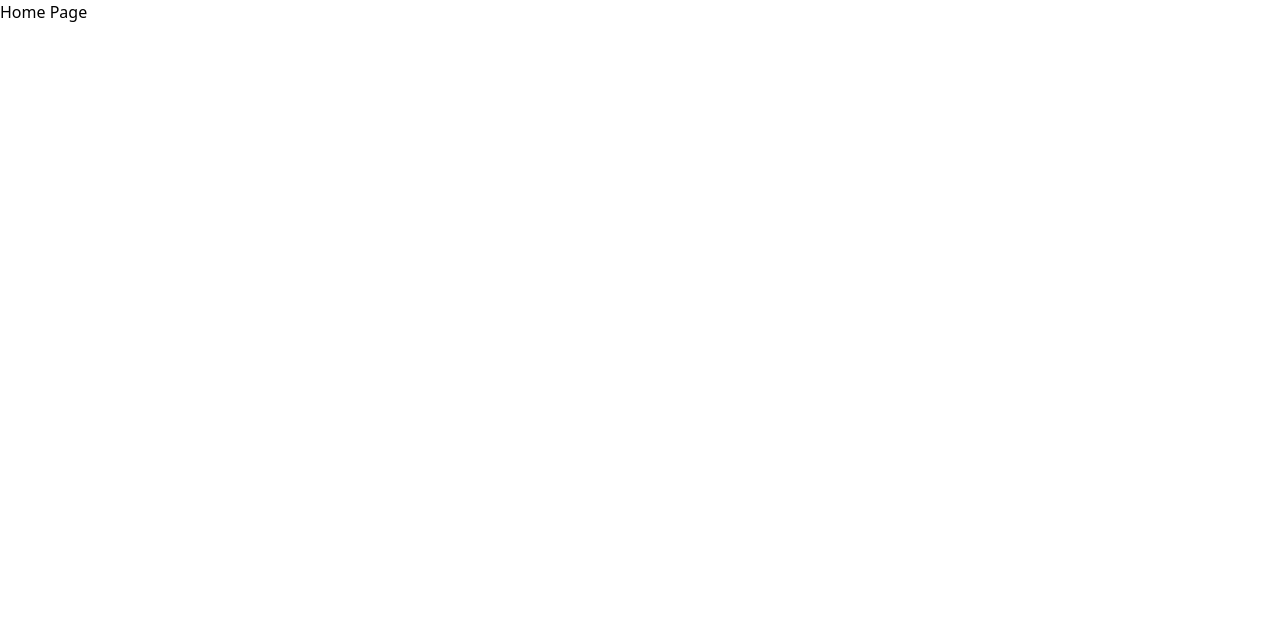
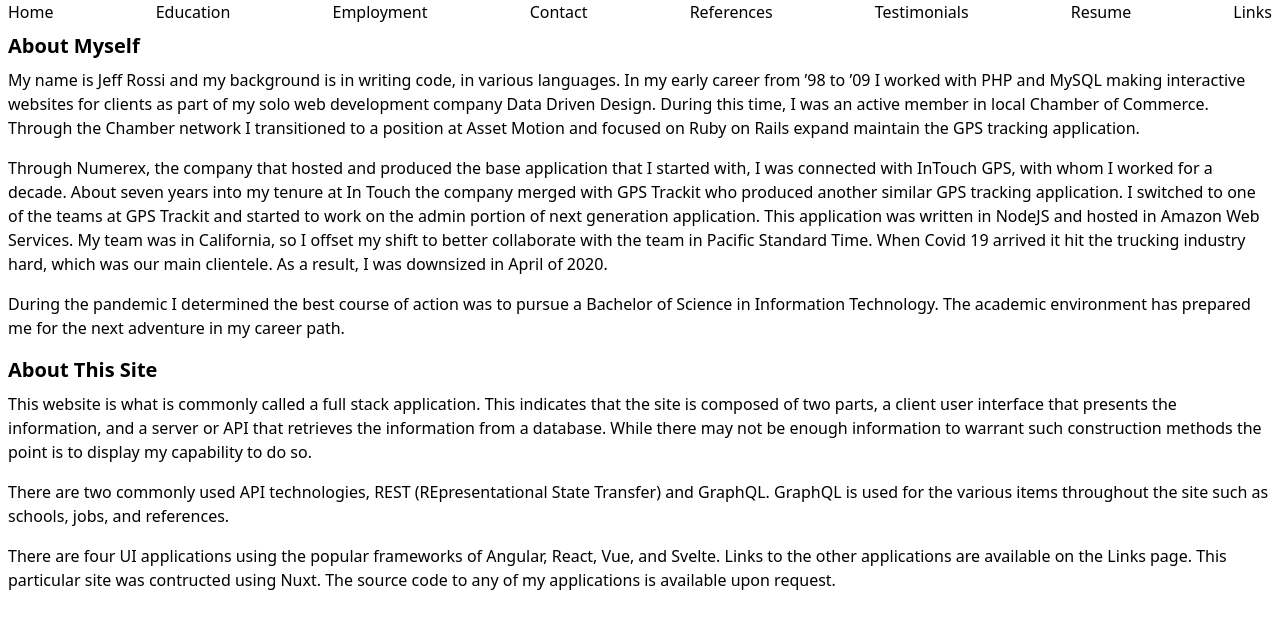
Before and after one commit to rossi-jeff/resume-nuxt, a Nuxt app: page / in a window 1280 px wide. Shown: the top 628 px of the page. Built offline with nearby package versions, Linux system fonts and the light colour scheme.

Commit message:
nav and layout

```diff
--- a/app.vue
+++ b/app.vue
@@ -1,5 +1,5 @@
 <template>
-	<div>
+	<NuxtLayout>
 		<NuxtPage />
-	</div>
+	</NuxtLayout>
 </template>
--- /dev/null
+++ b/components/nav-links.vue
@@ -0,0 +1,22 @@
+<template>
+    <NuxtLink v-for="(link, index) of links" :key="index" :to="link.to">
+        {{ link.text }}
+    </NuxtLink>
+</template>
+
+<script lang="ts" setup>
+type LinkType = {
+    to: string
+    text: string
+}
+const links: LinkType[] = [
+    { to: '/', text: 'Home' },
+    { to: '/education', text: 'Education' },
+    { to: '/employment', text: 'Employment' },
+    { to: '/contact', text: 'Contact' },
+    { to: '/references', text: 'References' },
+    { to: '/testimonials', text: 'Testimonials' },
+    { to: '/resume', text: 'Resume' },
+    { to: '/links', text: 'Links' }
+]
+</script>
--- /dev/null
+++ b/layouts/default.vue
@@ -0,0 +1,8 @@
+<template>
+    <main id="main">
+        <div class="flex flex-wrap justify-between mx-2">
+            <nav-links />
+        </div>
+        <slot />
+    </main>
+</template>
--- /dev/null
+++ b/pages/contact/index.vue
@@ -0,0 +1,3 @@
+<template>
+    <div id="contact-page">Contact</div>
+</template>
--- a/pages/index.vue
+++ b/pages/index.vue
@@ -1,3 +1,52 @@
 <template>
-	<div id="home-contant">Home Page</div>
+	<div id="home-page" class="p-2">
+		<h2 class="text-xl text-three font-bold mb-2">About Myself</h2>
+
+		<div class="mb-4">
+			My name is Jeff Rossi and my background is in writing code, in various languages. In my early
+			career from ’98 to ’09 I worked with PHP and MySQL making interactive websites for clients as
+			part of my solo web development company Data Driven Design. During this time, I was an active
+			member in local Chamber of Commerce. Through the Chamber network I transitioned to a position at
+			Asset Motion and focused on Ruby on Rails expand maintain the GPS tracking application.
+		</div>
+
+		<div class="mb-4">
+			Through Numerex, the company that hosted and produced the base application that I started with,
+			I was connected with InTouch GPS, with whom I worked for a decade. About seven years into my
+			tenure at In Touch the company merged with GPS Trackit who produced another similar GPS tracking
+			application. I switched to one of the teams at GPS Trackit and started to work on the admin
+			portion of next generation application. This application was written in NodeJS and hosted in
+			Amazon Web Services. My team was in California, so I offset my shift to better collaborate with
+			the team in Pacific Standard Time. When Covid 19 arrived it hit the trucking industry hard,
+			which was our main clientele. As a result, I was downsized in April of 2020.
+		</div>
+
+		<div class="mb-4">
+			During the pandemic I determined the best course of action was to pursue a Bachelor of Science
+			in Information Technology. The academic environment has prepared me for the next adventure in my
+			career path.
+		</div>
+
+		<h2 class="text-xl text-three font-bold mb-2">About This Site</h2>
+
+		<div class="mb-4">
+			This website is what is commonly called a full stack application. This indicates that the site
+			is composed of two parts, a client user interface that presents the information, and a server or
+			API that retrieves the information from a database. While there may not be enough information to
+			warrant such construction methods the point is to display my capability to do so.
+		</div>
+
+		<div class="mb-4">
+			There are two commonly used API technologies, REST (REpresentational State Transfer) and
+			GraphQL. GraphQL is used for the various items throughout the site such as schools, jobs, and
+			references.
+		</div>
+
+		<div class="mb-4">
+			There are four UI applications using the popular frameworks of Angular, React, Vue, and Svelte.
+			Links to the other applications are available on the Links page. This particular site was
+			contructed using Nuxt. The source code to any of my applications is available upon
+			request.
+		</div>
+	</div>
 </template>
--- /dev/null
+++ b/pages/resume/index.vue
@@ -0,0 +1,3 @@
+<template>
+    <div class="resume-page">Resume</div>
+</template>
```
